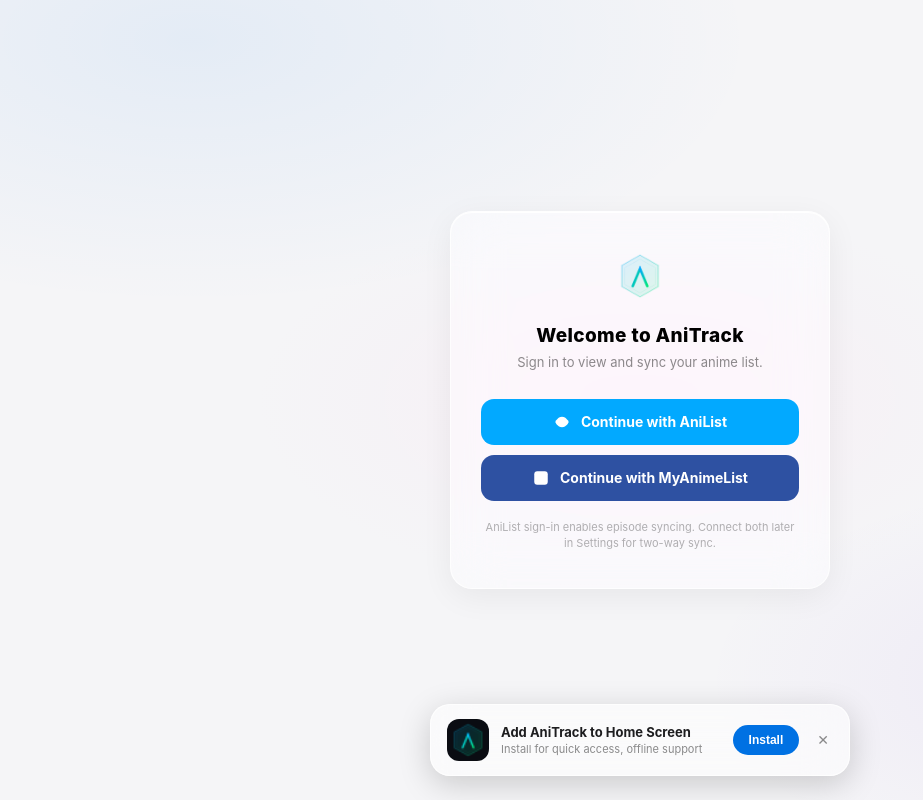
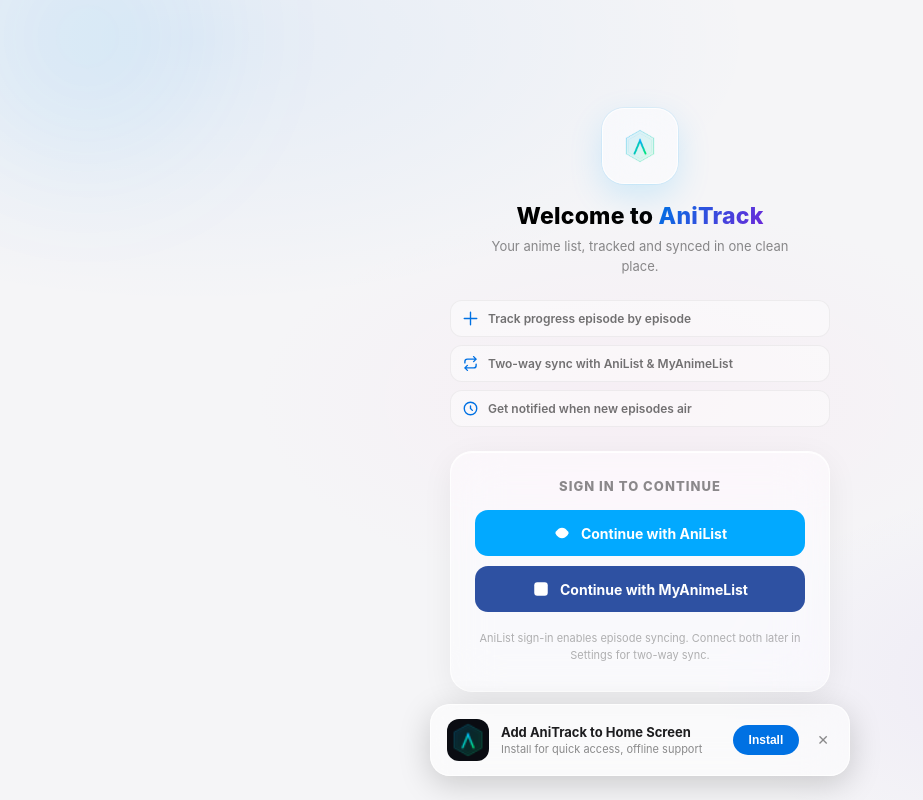
Before and after one commit to cosmic-swordfish/Anitrack, a Flask app: page / in a window 1280 px wide. Shown: the whole page, without its empty margins (0-923 px from the left). Run offline with Flask 3, Linux system fonts and the light colour scheme; some libraries are stand-ins or nearby versions.

Commit message:
Add files via upload

```diff
--- a/templates/index.html
+++ b/templates/index.html
@@ -429,19 +430,44 @@
   body.logged-out .side-menu-overlay,
   body.logged-out main{display:none}
   body.logged-out .login-gate{
-    display:flex;position:fixed;inset:0;z-index:500;
+    display:flex;position:fixed;inset:0;z-index:500;overflow:hidden;
     align-items:center;justify-content:center;padding:24px;
-    background:var(--bg-mesh);background-attachment:fixed;
-  }
+    background:var(--bg-mesh);background-attachment:fixed;background-color:var(--bg);
+  }
+  .login-glow{
+    position:absolute;border-radius:50%;filter:blur(70px);pointer-events:none;opacity:.55;
+    animation:loginFloat 14s ease-in-out infinite;
+  }
+  .login-glow.g1{width:340px;height:340px;top:-120px;left:-100px;background:radial-gradient(circle,rgba(2,169,255,0.35),transparent 70%)}
+  .login-glow.g2{width:300px;height:300px;bottom:-100px;right:-80px;background:radial-gradient(circle,rgba(192,132,252,0.28),transparent 70%);animation-delay:-7s}
+  @keyframes loginFloat{0%,100%{transform:translate(0,0)}50%{transform:translate(18px,-14px)}}
+  [data-theme="light"] .login-glow{opacity:.35}
+  .login-shell{position:relative;z-index:1;width:100%;max-width:380px;display:flex;flex-direction:column;align-items:center}
+  .login-badge{
+    width:76px;height:76px;border-radius:22px;display:flex;align-items:center;justify-content:center;
+    background:var(--glass-bg);border:1px solid var(--glass-border);
+    backdrop-filter:var(--glass);-webkit-backdrop-filter:var(--glass);
+    box-shadow:0 0 0 1px rgba(2,169,255,0.08),0 12px 34px rgba(2,169,255,0.16);
+    margin-bottom:18px;
+  }
+  .login-badge img{height:42px;width:auto;display:block}
+  .login-heading{font-size:23px;font-weight:800;color:var(--text-title);letter-spacing:.01em;text-align:center}
+  .login-heading span{background:linear-gradient(120deg,var(--accent),var(--purple));-webkit-background-clip:text;background-clip:text;color:transparent}
+  .login-tagline{font-size:13px;color:var(--text-sub);margin-top:7px;margin-bottom:24px;line-height:1.5;text-align:center;max-width:300px}
+  .login-features{display:flex;flex-direction:column;gap:8px;width:100%;margin-bottom:24px}
+  .login-feature{
+    display:flex;align-items:center;gap:10px;padding:10px 12px;border-radius:12px;
+    background:var(--glass-bg);border:1px solid var(--border-lo);
+  }
+  .login-feature svg{width:15px;height:15px;flex-shrink:0;fill:none;stroke:var(--accent);stroke-width:2.2;stroke-linecap:round;stroke-linejoin:round}
+  .login-feature span{font-size:12px;color:var(--text-dim);font-weight:600}
   .login-card{
-    width:100%;max-width:380px;padding:36px 30px;border-radius:22px;text-align:center;
+    width:100%;padding:26px 24px 28px;border-radius:22px;text-align:center;
     background:var(--glass-bg);border:1px solid var(--glass-border);
     backdrop-filter:var(--glass);-webkit-backdrop-filter:var(--glass);
     box-shadow:var(--card-shadow);
   }
-  .login-card img{height:56px;width:auto;margin-bottom:16px}
-  .login-title{font-size:19px;font-weight:800;color:var(--text-title);letter-spacing:.02em}
-  .login-sub{font-size:13px;color:var(--text-sub);margin-top:6px;margin-bottom:26px;line-height:1.5}
+  .login-title{font-size:13px;font-weight:800;color:var(--text-sub);text-transform:uppercase;letter-spacing:.08em;margin-bottom:16px}
   .login-btn{
     display:flex;align-items:center;justify-content:center;gap:10px;width:100%;
     padding:13px 16px;border-radius:13px;font-size:14px;font-weight:700;
@@ -828,10 +858,21 @@
 
 <!-- ── Sign-in gate ── -->
 <div class="login-gate">
+  <div class="login-glow g1"></div>
+  <div class="login-glow g2"></div>
+  <div class="login-shell">
+    <div class="login-badge"><img src="/static/anitrack-logo-transparent-512.png" alt="AniTrack"></div>
+    <div class="login-heading">Welcome to <span>AniTrack</span></div>
+    <div class="login-tagline">Your anime list, tracked and synced in one clean place.</div>
+
+    <div class="login-features">
+      <div class="login-feature"><svg viewBox="0 0 24 24"><path d="M12 2v20M2 12h20"/></svg><span>Track progress episode by episode</span></div>
+      <div class="login-feature"><svg viewBox="0 0 24 24"><path d="M17 1l4 4-4 4M3 11V9a4 4 0 0 1 4-4h14M7 23l-4-4 4-4M21 13v2a4 4 0 0 1-4 4H3"/></svg><span>Two-way sync with AniList &amp; MyAnimeList</span></div>
+      <div class="login-feature"><svg viewBox="0 0 24 24"><path d="M12 8v4l3 3M12 2a10 10 0 1 0 0 20 10 10 0 0 0 0-20z"/></svg><span>Get notified when new episodes air</span></div>
+    </div>
+
     <div class="login-card">
-    <img src="/static/anitrack-logo-transparent-512.png" alt="AniTrack">
-    <div class="login-title">Welcome to AniTrack</div>
-    <div class="login-sub">Sign in to view and sync your anime list.</div>
+      <div class="login-title">Sign in to continue</div>
       {% if al_error %}<div class="notif-bar error" style="margin-bottom:14px;text-align:left">⚠ {{ al_error }}</div>{% endif %}
       {% if mal_error %}<div class="notif-bar error" style="margin-bottom:14px;text-align:left">⚠ {{ mal_error }}</div>{% endif %}
       <a class="login-btn al" href="/al/login" onclick="hap(8)">
@@ -1352,11 +1394,11 @@ function buildCard(e) {
   const color  = m.coverImage?.color || "#444";
   const cover  = m.coverImage?.large || "";
   const total  = m.episodes || "?";
-  const genres = (m.genres || []).slice(0, 3);
+  const genres = (m.genres || []).slice(0, 2);
   const next   = m.nextAiringEpisode;
   const title  = m.title?.english || m.title?.romaji || "Unknown";
-  const scoreHtml = e.score > 0
-    ? `<div class="prog-row"><span class="prog-label">Score</span><span class="prog-val" style="color:${color}">${e.score}/10</span></div>`
+  const scoreBadgeHtml = e.score > 0
+    ? `<div class="score-badge"><svg viewBox="0 0 24 24"><path d="M12 2l2.9 6.6 7.1.6-5.4 4.7 1.6 7-6.2-3.8-6.2 3.8 1.6-7L2 9.2l7.1-.6z"/></svg>${e.score}</div>`
     : "";
   let airHtml = "";
   if (next) {
@@ -1378,7 +1420,7 @@ function buildCard(e) {
     episodes: m.episodes, status: m.status,
     startedAt: e.startedAt, completedAt: e.completedAt,
   };
-  return `<div class="card" id="card-${entryId}"><div class="card-top-bar" style="background:${color}"></div><div class="cover">${cover?`<img src="${cover}" alt="${title}" loading="lazy">`:`<div class="cover-blank">📺</div>`}<div class="ep-badge" id="ep-badge-${entryId}">EP ${e.progress} / ${total}</div></div><div class="body"><a href="${m.siteUrl||'#'}" target="_blank" rel="noopener" class="anime-title" style="text-decoration:none;color:inherit">${title}</a><div class="prog-row"><span class="prog-label">Progress</span><span class="prog-val" id="ep-val-${entryId}">${e.progress} / ${total}</span></div>${scoreHtml}<div class="ep-controls"><button class="ep-btn" id="ep-dec-${entryId}" onclick="updateEp(${entryId},${e.progress},${maxEp},-1)" ${e.progress<=0?'disabled':''}>−</button><span class="ep-count" id="ep-cur-${entryId}">${e.progress}</span><button class="ep-btn" id="ep-inc-${entryId}" onclick="updateEp(${entryId},${e.progress},${maxEp},+1)" ${maxEp&&e.progress>=maxEp?'disabled':''}>+</button><button class="edit-btn" title="Edit" onclick='openAddOrEdit(${attrJson(editPayload)})'>✏</button></div><div class="genres">${genres.map(g=>`<span class="genre">${g}</span>`).join("")}</div>${airHtml}</div></div>`;
+  return `<div class="card" id="card-${entryId}"><div class="card-top-bar" style="background:${color}"></div><div class="cover">${cover?`<img src="${cover}" alt="${title}" loading="lazy">`:`<div class="cover-blank">📺</div>`}<div class="ep-badge" id="ep-badge-${entryId}">EP ${e.progress} / ${total}</div>${scoreBadgeHtml}</div><div class="body"><a href="${m.siteUrl||'#'}" target="_blank" rel="noopener" class="anime-title" style="text-decoration:none;color:inherit">${title}</a><div class="prog-row"><span class="prog-label">Progress</span><span class="prog-val" id="ep-val-${entryId}">${e.progress} / ${total}</span></div><div class="genres">${genres.map(g=>`<span class="genre">${g}</span>`).join("")}</div><div class="ep-controls"><button class="ep-btn" id="ep-dec-${entryId}" onclick="updateEp(${entryId},${e.progress},${maxEp},-1)" ${e.progress<=0?'disabled':''}>−</button><span class="ep-count" id="ep-cur-${entryId}">${e.progress}</span><button class="ep-btn" id="ep-inc-${entryId}" onclick="updateEp(${entryId},${e.progress},${maxEp},+1)" ${maxEp&&e.progress>=maxEp?'disabled':''}>+</button><button class="edit-btn" title="Edit" onclick='openAddOrEdit(${attrJson(editPayload)})'>✏</button></div>${airHtml}</div></div>`;
 }
 
 function buildDropRow(e) {
```
Also changed, not shown: other parts of templates/index.html (+32 -26 lines). Lines whose indentation alone changed are shown as unchanged.
